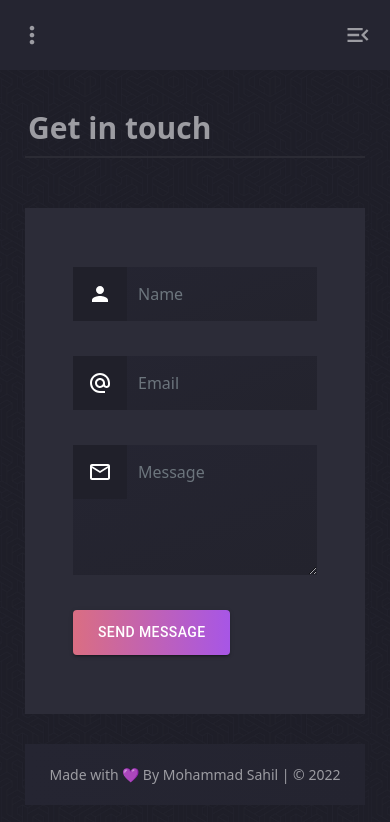
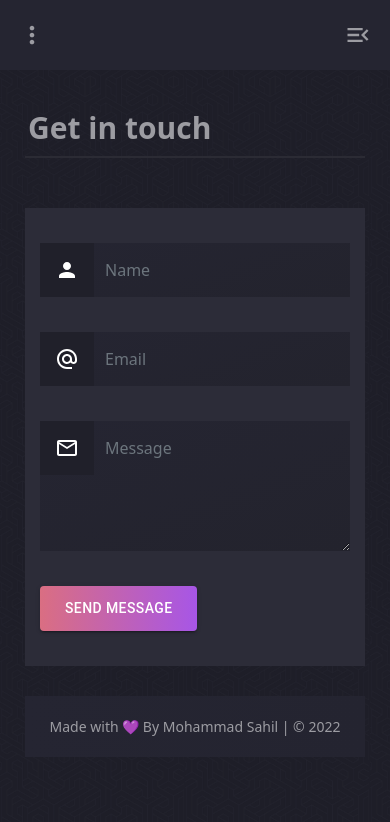
Before and after one commit to fly0305/portfolio-next.js-chakra, a Next.js app: page /contactus in a window 390 px wide. Shown: the top 822 px of the page. Built offline with nearby package versions, Linux system fonts and the light colour scheme.

Commit message:
pages responsiveness complete

```diff
--- a/components/Project.tsx
+++ b/components/Project.tsx
@@ -65,8 +65,6 @@ const Project = () => {
                 <p><span>#</span>HTML</p>
                 <p><span>#</span>HTML</p>
                 <p><span>#</span>HTML</p>
-                {/* <p><span>#</span>HTML</p>sss */}
-                <p><span>#</span>HTML</p>
                 </div>
             </div>
         </div>
--- a/styles/Contact.module.css
+++ b/styles/Contact.module.css
@@ -65,3 +65,8 @@
   .contact_container_div input:focus ~ label{
     background: linear-gradient(90deg, #DA6E82 0%, #A756E6 100%);
   }
+  @media(max-width: 768px){
+    .contact_container_div > form{
+      padding: 0.1px 15px !important;
+    }
+  }
```
